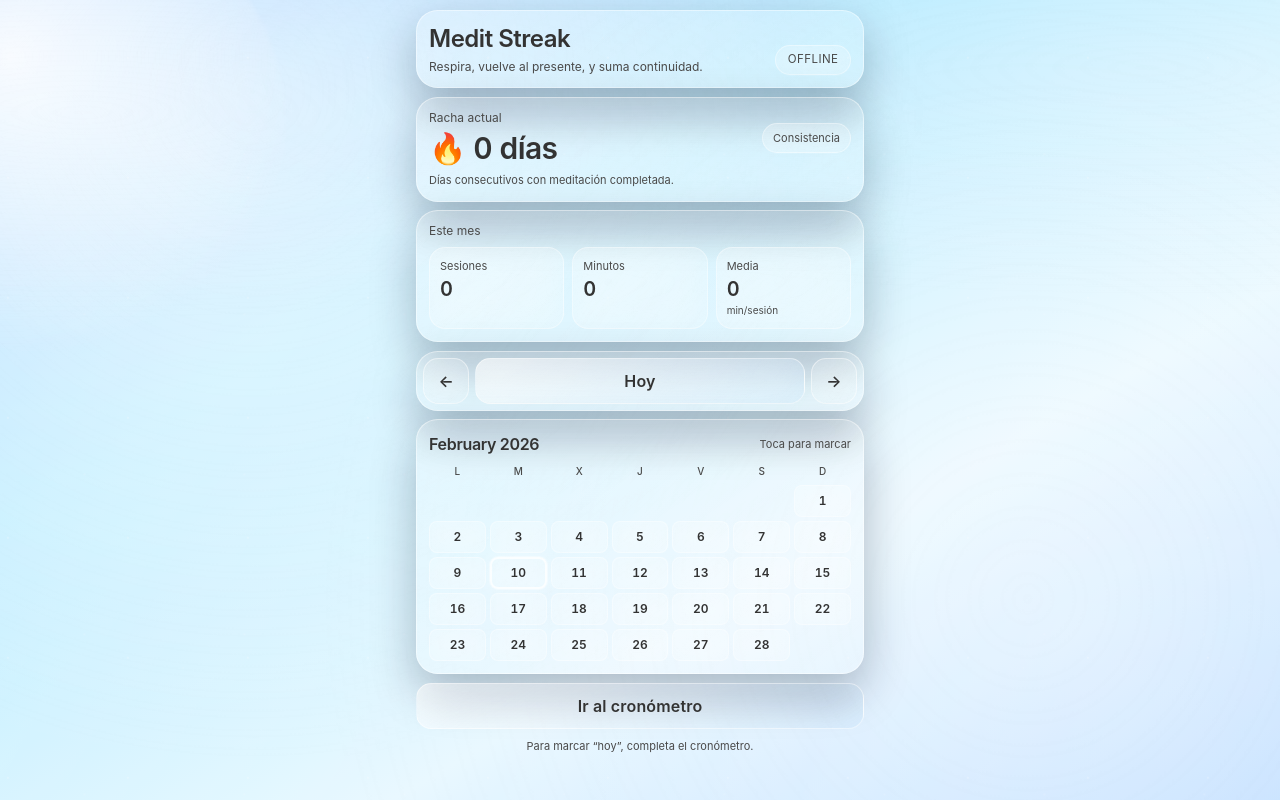
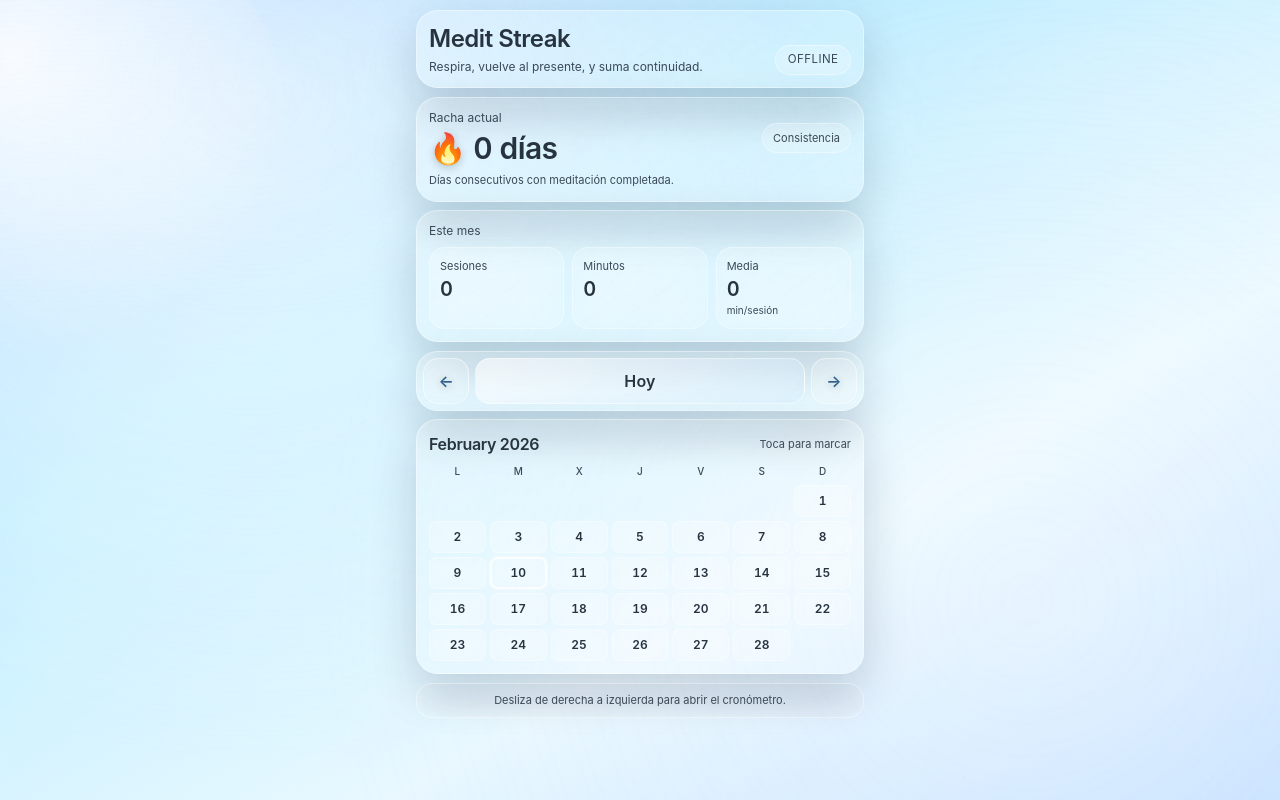
Before and after one commit to Alex-human/medit-streak, a Next.js app: page / in a window 1280 px wide. Built offline with nearby package versions, Linux system fonts and the light colour scheme.

Commit message:
text changed again and bugs fixed

```diff
--- a/app/globals.css
+++ b/app/globals.css
@@ -6,11 +6,15 @@
 
 :root {
   color-scheme: light;
-  --app-text: #333333;
-  --muted-text: #4a4a4a;
+  --app-text: #2f3338;
+  --muted-text: #3f4650;
+  --icon-color: #355d8d;
+  --icon-shadow: drop-shadow(0 2px 4px rgba(0, 0, 0, 0.22));
   --glass-bg: rgba(255, 255, 255, 0.18);
   --glass-bg-strong: rgba(255, 255, 255, 0.25);
+  --glass-soft-bg: rgba(255, 255, 255, 0.16);
   --glass-border: rgba(255, 255, 255, 0.45);
+  --glass-soft-border: rgba(255, 255, 255, 0.4);
   --glass-shadow: 0 18px 45px rgba(6, 20, 43, 0.28);
   --primary-button: linear-gradient(145deg, rgba(255, 255, 255, 0.58), rgba(191, 226, 255, 0.24));
   --phase-a: #9cc3ff;
@@ -166,6 +170,15 @@ html[data-time-phase="sunrise"] {
   --phase-b: #ffd9df;
   --phase-c: #ffefcf;
   --phase-d: #b8dcff;
+  --app-text: #2c3138;
+  --muted-text: #434b56;
+  --icon-color: #705f97;
+  --glass-bg: rgba(255, 255, 255, 0.2);
+  --glass-bg-strong: rgba(255, 255, 255, 0.28);
+  --glass-soft-bg: rgba(255, 255, 255, 0.19);
+  --glass-border: rgba(255, 255, 255, 0.52);
+  --glass-soft-border: rgba(255, 255, 255, 0.45);
+  --glass-shadow: 0 18px 45px rgba(39, 28, 51, 0.2);
 }
 
 html[data-time-phase="day"] {
@@ -173,6 +186,15 @@ html[data-time-phase="day"] {
   --phase-b: #b8ecff;
   --phase-c: #e8f8ff;
   --phase-d: #b3d8ff;
+  --app-text: #27333f;
+  --muted-text: #3a4957;
+  --icon-color: #245b88;
+  --glass-bg: rgba(255, 255, 255, 0.16);
+  --glass-bg-strong: rgba(255, 255, 255, 0.24);
+  --glass-soft-bg: rgba(255, 255, 255, 0.14);
+  --glass-border: rgba(255, 255, 255, 0.42);
+  --glass-soft-border: rgba(255, 255, 255, 0.36);
+  --glass-shadow: 0 18px 45px rgba(14, 31, 55, 0.18);
 }
 
 html[data-time-phase="sunset"] {
@@ -180,6 +202,15 @@ html[data-time-phase="sunset"] {
   --phase-b: #ffc5ab;
   --phase-c: #ffd8c7;
   --phase-d: #9cc8ff;
+  --app-text: #2f2d36;
+  --muted-text: #4a4550;
+  --icon-color: #7c4864;
+  --glass-bg: rgba(255, 255, 255, 0.22);
+  --glass-bg-strong: rgba(255, 255, 255, 0.3);
+  --glass-soft-bg: rgba(255, 255, 255, 0.2);
+  --glass-border: rgba(255, 255, 255, 0.55);
+  --glass-soft-border: rgba(255, 255, 255, 0.48);
+  --glass-shadow: 0 20px 48px rgba(50, 28, 43, 0.22);
 }
 
 html[data-time-phase="night"] {
@@ -187,9 +218,16 @@ html[data-time-phase="night"] {
   --phase-b: #1f3460;
   --phase-c: #2b3b6d;
   --phase-d: #11243f;
+  --app-text: #e9effb;
+  --muted-text: #cfd9eb;
+  --icon-color: #f2f7ff;
+  --icon-shadow: drop-shadow(0 2px 4px rgba(0, 0, 0, 0.35));
   --glass-bg: rgba(17, 32, 54, 0.34);
   --glass-bg-strong: rgba(27, 45, 72, 0.44);
+  --glass-soft-bg: rgba(22, 40, 66, 0.34);
   --glass-border: rgba(215, 234, 255, 0.28);
+  --glass-soft-border: rgba(208, 230, 255, 0.24);
+  --glass-shadow: 0 22px 52px rgba(4, 10, 22, 0.5);
   --primary-button: linear-gradient(145deg, rgba(189, 221, 255, 0.42), rgba(130, 175, 235, 0.22));
 }
 
@@ -231,8 +269,8 @@ html[data-time-phase="night"] {
 }
 
 .glass-panel-soft {
-  background: linear-gradient(145deg, rgba(255, 255, 255, 0.22), rgba(255, 255, 255, 0.1));
-  border: 1px solid rgba(255, 255, 255, 0.4);
+  background: linear-gradient(145deg, color-mix(in srgb, var(--glass-soft-bg) 100%, transparent), color-mix(in srgb, var(--glass-soft-bg) 62%, transparent));
+  border: 1px solid var(--glass-soft-border);
   border-radius: 1rem;
   backdrop-filter: blur(14px) saturate(130%);
   -webkit-backdrop-filter: blur(14px) saturate(130%);
@@ -265,7 +303,7 @@ html[data-time-phase="night"] {
 }
 
 .glass-button-muted {
-  background: linear-gradient(145deg, rgba(255, 255, 255, 0.14), rgba(255, 255, 255, 0.06));
+  background: linear-gradient(145deg, color-mix(in srgb, var(--glass-soft-bg) 95%, transparent), color-mix(in srgb, var(--glass-soft-bg) 45%, transparent));
 }
 
 .glass-input {
@@ -304,6 +342,12 @@ html[data-time-phase="night"] {
   color: var(--muted-text);
 }
 
+.ui-icon {
+  color: var(--icon-color);
+  filter: var(--icon-shadow);
+  opacity: 0.96;
+}
+
 .soft-reveal {
   animation: softReveal 420ms ease both;
 }
--- a/app/page.tsx
+++ b/app/page.tsx
@@ -1,6 +1,6 @@
 "use client";
 
-import { useEffect, useMemo, useState } from "react";
+import { useEffect, useMemo, useRef, useState, type TouchEvent } from "react";
 import CalendarGrid from "@/components/CalendarGrid";
 import StreakHeader from "@/components/StreakHeader";
 import TimeBackground from "@/components/TimeBackground";
@@ -28,6 +28,8 @@ export default function HomePage() {
   const [records, setRecords] = useState<DayRecord[]>([]);
   const [hydrated, setHydrated] = useState(false);
   const [notice, setNotice] = useState<string | null>(null);
+  const noticeTimeoutRef = useRef<number | null>(null);
+  const swipeStartRef = useRef<{ x: number; y: number; at: number } | null>(null);
 
   useEffect(() => {
     const refresh = () => {
@@ -38,6 +40,14 @@ export default function HomePage() {
     refresh();
     window.addEventListener("focus", refresh);
     return () => window.removeEventListener("focus", refresh);
+  }, []);
+
+  useEffect(() => {
+    return () => {
+      if (noticeTimeoutRef.current !== null) {
+        window.clearTimeout(noticeTimeoutRef.current);
+      }
+    };
   }, []);
 
   const streak = useMemo(() => computeStreak(records), [records]);
@@ -56,13 +66,48 @@ export default function HomePage() {
 
   function onDayClick() {
     setNotice("Para marcar un día, usa el cronómetro y termina la sesión.");
-    window.setTimeout(() => setNotice(null), 2500);
+    if (noticeTimeoutRef.current !== null) {
+      window.clearTimeout(noticeTimeoutRef.current);
+    }
+    noticeTimeoutRef.current = window.setTimeout(() => {
+      setNotice(null);
+      noticeTimeoutRef.current = null;
+    }, 2500);
+  }
+
+  function onTouchStart(e: TouchEvent<HTMLElement>) {
+    if (e.touches.length !== 1) return;
+    const t = e.touches[0];
+    swipeStartRef.current = {
+      x: t.clientX,
+      y: t.clientY,
+      at: Date.now(),
+    };
+  }
+
+  function onTouchEnd(e: TouchEvent<HTMLElement>) {
+    const start = swipeStartRef.current;
+    swipeStartRef.current = null;
+    if (!start || e.changedTouches.length === 0) return;
+
+    const end = e.changedTouches[0];
+    const dx = end.clientX - start.x;
+    const dy = end.clientY - start.y;
+    const elapsed = Date.now() - start.at;
+
+    const isLeftSwipe = dx <= -72;
+    const isMostlyHorizontal = Math.abs(dx) > Math.abs(dy) * 1.2;
+    const isQuickEnough = elapsed <= 900;
+
+    if (isLeftSwipe && isMostlyHorizontal && isQuickEnough) {
+      router.push("/timer");
+    }
   }
 
   return (
     <>
       <TimeBackground />
-      <main className="app-shell app-shell-fit">
+      <main className="app-shell app-shell-fit touch-pan-y" onTouchStart={onTouchStart} onTouchEnd={onTouchEnd}>
         <div className="app-frame app-frame-fit soft-reveal">
           <div className="glass-panel p-3">
             <div className="flex items-end justify-between gap-2">
@@ -102,7 +147,9 @@ export default function HomePage() {
               className="glass-button glass-button-muted"
               aria-label="Mes anterior"
             >
-              ←
+              <span className="ui-icon" aria-hidden="true">
+                ←
+              </span>
             </button>
             <button
               type="button"
@@ -117,7 +164,9 @@ export default function HomePage() {
               className="glass-button glass-button-muted"
               aria-label="Mes siguiente"
             >
-              →
+              <span className="ui-icon" aria-hidden="true">
+                →
+              </span>
             </button>
           </div>
 
@@ -125,27 +174,15 @@ export default function HomePage() {
             <div className="glass-panel p-3">
               <div className="font-semibold">No se puede marcar manualmente</div>
               <div className="text-xs muted mt-1">{notice}</div>
-              <button
-                type="button"
-                onClick={() => router.push("/timer")}
-                className="glass-button glass-button-primary mt-2"
-              >
-                Ir al cronómetro
-              </button>
+              <div className="text-[11px] muted mt-2">Desliza de derecha a izquierda para ir al cronómetro.</div>
             </div>
           )}
 
           <CalendarGrid monthDate={monthDate} records={hydrated ? records : []} onDayClick={onDayClick} />
 
-          <button
-            type="button"
-            onClick={() => router.push("/timer")}
-            className="glass-button glass-button-primary block w-full text-center py-2.5"
-          >
-            Ir al cronómetro
-          </button>
-
-          <div className="text-[11px] muted text-center">Para marcar “hoy”, completa el cronómetro.</div>
+          <div className="glass-panel-soft px-3 py-2 text-[11px] muted text-center">
+            Desliza de derecha a izquierda para abrir el cronómetro.
+          </div>
         </div>
       </main>
     </>
--- a/app/timer/page.tsx
+++ b/app/timer/page.tsx
@@ -5,7 +5,7 @@ import { useRouter } from "next/navigation";
 import TimerCard from "@/components/TimerCard";
 import TimeBackground from "@/components/TimeBackground";
 import { toDayString } from "@/lib/dates";
-import { setMinutes, upsertDay } from "@/lib/storage/sessions";
+import { upsertDay } from "@/lib/storage/sessions";
 import { useState } from "react";
 
 export default function TimerPage() {
@@ -14,14 +14,11 @@ export default function TimerPage() {
 
   function onFinish() {
     const today = toDayString(new Date());
-    const now = Date.now();
-
-    setMinutes(today, selectedMinutes);
     upsertDay({
       day: today,
       minutes: selectedMinutes,
       completed: true,
-      updatedAt: now,
+      updatedAt: Date.now(),
     });
 
     router.push("/");
@@ -35,7 +32,10 @@ export default function TimerPage() {
           <div className="glass-panel p-4">
             <div className="flex items-center justify-between">
               <Link href="/" className="glass-button glass-button-muted">
-                ← Volver
+                <span className="ui-icon" aria-hidden="true">
+                  ←
+                </span>{" "}
+                Volver
               </Link>
               <div className="glass-chip">Sesión</div>
             </div>
--- a/components/StreakHeader.tsx
+++ b/components/StreakHeader.tsx
@@ -4,7 +4,12 @@ export default function StreakHeader({ streak }: { streak: number }) {
       <div className="flex items-center justify-between gap-2">
         <div>
           <div className="text-xs muted">Racha actual</div>
-          <div className="glass-title text-3xl font-semibold tracking-tight mt-1 tabular-nums">🔥 {streak} días</div>
+          <div className="glass-title text-3xl font-semibold tracking-tight mt-1 tabular-nums">
+            <span className="ui-icon" aria-hidden="true">
+              🔥
+            </span>{" "}
+            {streak} días
+          </div>
         </div>
         <div className="glass-panel-soft px-2.5 py-1.5 text-[11px] muted">Consistencia</div>
       </div>
--- a/components/TimerCard.tsx
+++ b/components/TimerCard.tsx
@@ -75,7 +75,7 @@ export default function TimerCard({
       <audio ref={gongRef} src="/sounds/gong.mp3" preload="auto" />
 
       <div className="flex items-center justify-center mb-4">
-        <div className={running ? "anim-floaty text-6xl select-none" : "text-6xl select-none"}>🧘‍♂️</div>
+        <div className={running ? "anim-floaty text-6xl select-none ui-icon" : "text-6xl select-none ui-icon"}>🧘‍♂️</div>
       </div>
 
       <div className="flex items-center justify-between">
```
